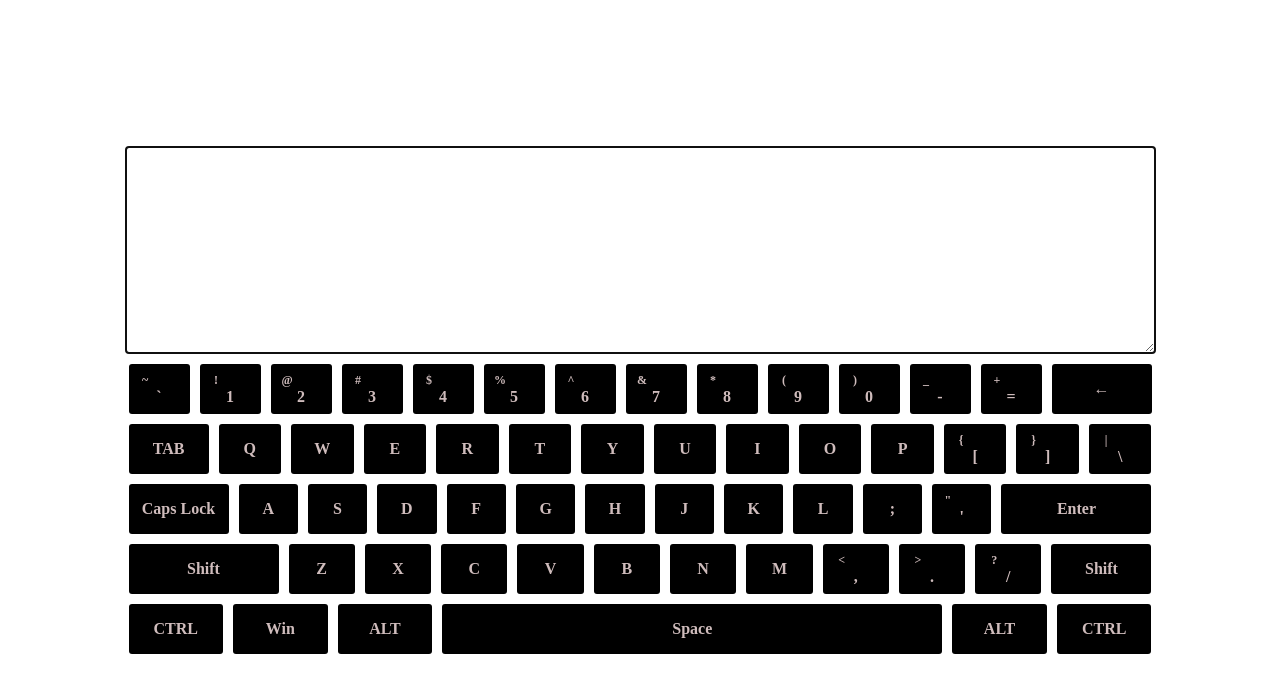
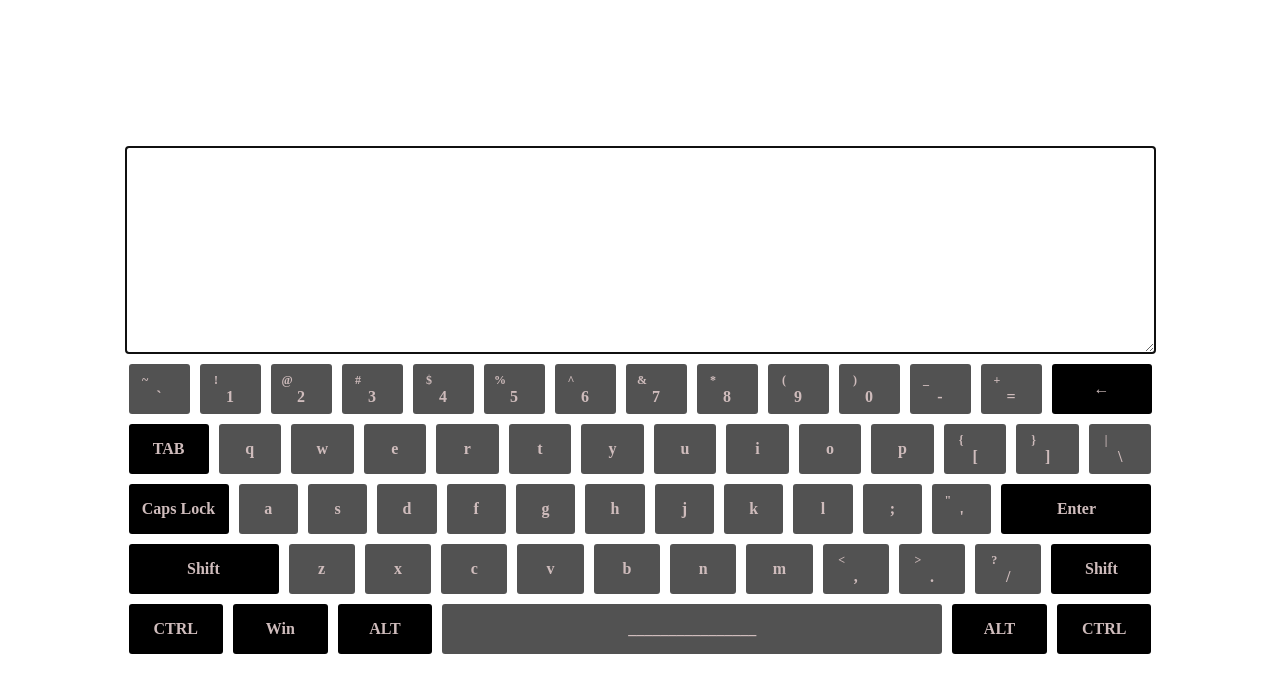
Before and after one commit to mpirog/virtual-keyboard, a plain HTML site: page index.html in a window 1280 px wide. Drawn offline with Linux system fonts and the light colour scheme.

Commit message:
feat: add upper and lover case modes

```diff
--- a/scripts/data.js
+++ b/scripts/data.js
@@ -2,128 +2,125 @@ const dataKeys = {
 
     //---------------- Row 1 --------------------
     'Backquote': {
+        isAlfabet: true,
         en: {
             desc: '`',
-            lover: '`',
-            upper: '~',
-            isAddition: true
+            value: '`',
+            additionalValue: '~',
         },
         ru: {
-            desc: 'Ё',
-            lover: 'ё',
-            upper: 'Ё'
+            desc: 'ё',
+            value: 'ё',
         }
     },
 
     'Digit1': {
+        isAlfabet: true,
         en: {
             desc: '1',
-            lover: '1',
-            upper: '!',
-            isAddition: true
+            value: '1',
+            additionalValue: '!',
         },
         ru: {
             desc: '1',
-            lover: '1',
-            upper: '!',
-            isAddition: true
+            value: '1',
+            additionalValue: '!',
         }
     },
 
     'Digit2': {
+        isAlfabet: true,
         en: {
             desc: '2',
-            lover: '2',
-            upper: '@',
-            isAddition: true
+            value: '2',
+            additionalValue: '@',
         }
     },
     'Digit3': {
+        isAlfabet: true,
         en: {
             desc: '3',
-            lover: '3',
-            upper: '#',
-            isAddition: true
+            value: '3',
+            additionalValue: '#',
         }
     },
     'Digit4': {
+        isAlfabet: true,
         en: {
             desc: '4',
-            lover: '4',
-            upper: '$',
-            isAddition: true
+            value: '4',
+            additionalValue: '$',
         }
     },
     'Digit5': {
+        isAlfabet: true,
         en: {
             desc: '5',
-            lover: '5',
-            upper: '%',
-            isAddition: true
+            value: '5',
+            additionalValue: '%',
         }
     },
     'Digit6': {
+        isAlfabet: true,
         en: {
             desc: '6',
-            lover: '6',
-            upper: '^',
-            isAddition: true
+            value: '6',
+            additionalValue: '^',
         }
     },
     'Digit7': {
+        isAlfabet: true,
         en: {
             desc: '7',
-            lover: '7',
-            upper: '&',
-            isAddition: true
+            value: '7',
+            additionalValue: '&',
         }
     },
     'Digit8': {
+        isAlfabet: true,
         en: {
             desc: '8',
-            lover: '8',
-            upper: '*',
-            isAddition: true
+            value: '8',
+            additionalValue: '*',
         }
     },
     'Digit9': {
+        isAlfabet: true,
         en: {
             desc: '9',
-            lover: '9',
-            upper: '(',
-            isAddition: true
+            value: '9',
+            additionalValue: '(',
         }
     },
     'Digit0': {
+        isAlfabet: true,
         en: {
             desc: '0',
-            lover: '0',
-            upper: ')',
-            isAddition: true
+            value: '0',
+            additionalValue: ')',
         }
     },
     'Minus': {
+        isAlfabet: true,
         en: {
             desc: '-',
-            lover: '-',
-            upper: '_',
-            isAddition: true
+            value: '-',
+            additionalValue: '_',
         }
     },
     'Equal': {
+        isAlfabet: true,
         en: {
             desc: '=',
-            lover: '=',
-            upper: '+',
-            isAddition: true
+            value: '=',
+            additionalValue: '+',
         }
     },
     'Backspace': {
         width: '100px',
         en: {
             desc: '&#8592;',
-            lover: '',
-            upper: ''
+            value: '',
         }
     },
 
@@ -132,102 +129,101 @@ const dataKeys = {
         width: '80px',
         en: {
             desc: 'TAB',
-            lover: '    ',
-            upper: ''
+            value: '    ',
         }
     },
     'KeyQ': {
+        isAlfabet: true,
         en: {
-            desc: 'Q',
-            lover: 'q',
-            upper: 'Q'
+            desc: 'q',
+            value: 'q',
         }
     },
     'KeyW': {
+        isAlfabet: true,
         en: {
-            desc: 'W',
-            lover: 'w',
-            upper: 'W'
+            desc: 'w',
+            value: 'w',
         }
     },
     'KeyE': {
+        isAlfabet: true,
         en: {
-            desc: 'E',
-            lover: 'e',
-            upper: 'E'
+            desc: 'e',
+            value: 'e',
         }
     },
     'KeyR': {
+        isAlfabet: true,
         en: {
-            desc: 'R',
-            lover: 'r',
-            upper: 'R'
+            desc: 'r',
+            value: 'r',
         }
     },
     'KeyT': {
+        isAlfabet: true,
         en: {
-            desc: 'T',
-            lover: 't',
-            upper: 'T'
+            desc: 't',
+            value: 't',
         }
     },
     'KeyY': {
+        isAlfabet: true,
         en: {
-            desc: 'Y',
-            lover: 'y',
-            upper: 'Y'
+            desc: 'y',
+            value: 'y',
         }
     },
     'KeyU': {
+        isAlfabet: true,
         en: {
-            desc: 'U',
-            lover: 'u',
-            upper: 'U'
+            desc: 'u',
+            value: 'u',
         }
     },
     'KeyI': {
+        isAlfabet: true,
         en: {
-            desc: 'I',
-            lover: 'i',
-            upper: 'I'
+            desc: 'i',
+            value: 'i',
         }
     },
     'KeyO': {
+        isAlfabet: true,
         en: {
-            desc: 'O',
-            lover: 'o',
-            upper: 'O'
+            desc: 'o',
+            value: 'o',
         }
     },
     'KeyP': {
+        isAlfabet: true,
         en: {
-            desc: 'P',
-            lover: 'p',
-            upper: 'P'
+            desc: 'p',
+            value: 'p',
         }
     },
     'BracketLeft': {
+        isAlfabet: true,
         en: {
             desc: '[',
-            lover: '[',
-            upper: '{',
-            isAddition: true
+            value: '[',
+            additionalValue: '{',
         }
     },
     'BracketRight': {
+        isAlfabet: true,
         en: {
             desc: ']',
-            lover: ']',
-            upper: '}',
-            isAddition: true
+            value: ']',
+            additionalValue: '}',
         }
     },
     'Backslash': {
+        isAlfabet: true,
         en: {
             desc: '\\',
-            lover: '\\',
-            upper: '|',
-            isAddition: true
+            value: '\\',
+            additionalValue: '|',
         }
     },
 
@@ -237,95 +233,92 @@ const dataKeys = {
         isOptinal: true,
         en: {
             desc: 'Caps Lock',
-            lover: '',
-            upper: ''
+            value: '',
         }
     },
     'KeyA': {
+        isAlfabet: true,
         en: {
-            desc: 'A',
-            lover: 'a',
-            upper: 'A'
+            desc: 'a',
+            value: 'a',
         }
     },
     'KeyS': {
+        isAlfabet: true,
         en: {
-            desc: 'S',
-            lover: 's',
-            upper: 'S'
+            desc: 's',
+            value: 's',
         }
     },
     'KeyD': {
+        isAlfabet: true,
         en: {
-            desc: 'D',
-            lover: 'd',
-            upper: 'D'
+            desc: 'd',
+            value: 'd',
         }
     },
     'KeyF': {
+        isAlfabet: true,
         en: {
-            desc: 'F',
-            lover: 'f',
-            upper: 'F'
+            desc: 'f',
+            value: 'f',
         }
     },
     'KeyG': {
+        isAlfabet: true,
         en: {
-            desc: 'G',
-            lover: 'g',
-            upper: 'G'
+            desc: 'g',
+            value: 'g',
         }
     },
     'KeyH': {
+        isAlfabet: true,
         en: {
-            desc: 'H',
-            lover: 'h',
-            upper: 'H'
+            desc: 'h',
+            value: 'h',
         }
     },
     'KeyJ': {
+        isAlfabet: true,
         en: {
-            desc: 'J',
-            lover: 'j',
-            upper: 'J'
+            desc: 'j',
+            value: 'j',
         }
     },
     'KeyK': {
+        isAlfabet: true,
         en: {
-            desc: 'K',
-            lover: 'k',
-            upper: 'K'
+            desc: 'k',
+            value: 'k',
         }
     },
     'KeyL': {
+        isAlfabet: true,
         en: {
-            desc: 'L',
-            lover: 'l',
-            upper: 'L'
+            desc: 'l',
+            value: 'l',
         }
     },
     'Semicolon': {
+        isAlfabet: true,
         en: {
             desc: ';',
-            lover: ';',
-            upper: ':'
+            value: ';',
         }
     },
     'Quote': {
+        isAlfabet: true,
         en: {
             desc: '\'',
-            lover: '\'',
-            upper: '"',
-            isAddition: true
+            value: '\'',
+            additionalValue: '"',
         }
     },
     'Enter': {
         width: '150px',
-        isOptinal: true,
         en: {
             desc: 'Enter',
-            lover: '',
-            upper: ''
+            value: "\r\n",
         }
     },
 
@@ -336,81 +329,80 @@ const dataKeys = {
         isOptinal: true,
         en: {
             desc: 'Shift',
-            lover: '',
-            upper: ''
+            value: '',
         }
     },
     'KeyZ': {
+        isAlfabet: true,
         en: {
-            desc: 'Z',
-            lover: 'z',
-            upper: 'Z'
+            desc: 'z',
+            value: 'z',
         }
     },
     'KeyX': {
+        isAlfabet: true,
         en: {
-            desc: 'X',
-            lover: 'x',
-            upper: 'X'
+            desc: 'x',
+            value: 'x',
         }
     },
     'KeyC': {
+        isAlfabet: true,
         en: {
-            desc: 'C',
-            lover: 'c',
-            upper: 'C'
+            desc: 'c',
+            value: 'c',
         }
     },
     'KeyV': {
+        isAlfabet: true,
         en: {
-            desc: 'V',
-            lover: 'v',
-            upper: 'V'
+            desc: 'v',
+            value: 'v',
         }
     },
     'KeyB': {
+        isAlfabet: true,
         en: {
-            desc: 'B',
-            lover: 'b',
-            upper: 'B'
+            desc: 'b',
+            value: 'b',
         }
     },
     'KeyN': {
+        isAlfabet: true,
         en: {
-            desc: 'N',
-            lover: 'n',
-            upper: 'N'
+            desc: 'n',
+            value: 'n',
         }
     },
     'KeyM': {
+        isAlfabet: true,
         en: {
-            desc: 'M',
-            lover: 'm',
-            upper: 'M'
+            desc: 'm',
+            value: 'm',
         }
     },
     'Comma': {
+        isAlfabet: true,
         en: {
             desc: ',',
-            lover: ',',
-            upper: '<',
-            isAddition: true
+            value: ',',
+            additionalValue: '<',
         }
     },
     'Period': {
+        isAlfabet: true,
         en: {
             desc: '.',
-            lover: '.',
-            upper: '>',
-            isAddition: true
+            value: '.',
+            additionalValue: '>',
         }
     },
     'Slash': {
+        isAlfabet: true,
         en: {
             desc: '/',
-            lover: '/',
-            upper: '?',
-            isAddition: true
+            value: '/',
+            additionalValue: '?',
         }
     },
     'ShiftRight': {
@@ -418,8 +410,7 @@ const dataKeys = {
         isOptinal: true,
         en: {
             desc: 'Shift',
-            lover: '',
-            upper: ''
+            value: '',
         }
     },
 
@@ -428,48 +419,43 @@ const dataKeys = {
         isOptinal: true,
         en: {
             desc: 'CTRL',
-            lover: '',
-            upper: ''
+            value: '',
         }
     },
     'MetaLeft': {
         isOptinal: true,
         en: {
             desc: 'Win',
-            lover: '',
-            upper: ''
+            value: '',
         }
     },
     'AltLeft': {
         isOptinal: true,
         en: {
             desc: 'ALT',
-            lover: '',
-            upper: ''
+            value: '',
         }
     },
     'Space': {
         width: '500px',
+        isAlfabet: true,
         en: {
-            desc: 'Space',
-            lover: ' ',
-            upper: ' '
+            desc: '________________',
+            value: ' ',
         }
     },
     'AltRight': {
         isOptinal: true,
         en: {
             desc: 'ALT',
-            lover: '',
-            upper: ''
+            value: '',
         }
     },
     'ControlRight': {
         isOptinal: true,
         en: {
             desc: 'CTRL',
-            lover: '',
-            upper: ''
+            value: '',
         }
     },
 
--- a/scripts/script.js
+++ b/scripts/script.js
@@ -2,7 +2,10 @@ import {rows, dataKeys} from './data.js'
 
 let leng = 'en'
 
+let isActiveCapsLock = false
+
 const buttons = []
+const mainTextElems = []
 
 const body = document.querySelector('body')
 
@@ -16,17 +19,27 @@ const createButton = (type) => {
         btn.style.minWidth = dataKeys[type].width
     }
 
-    if (dataKeys[type][leng].isAddition) {
+    if (dataKeys[type].isAlfabet) {
+        btn.classList.add('button__alfabet')
+    }
+
+    if (dataKeys[type][leng].additionalValue) {
         const textAddition = document.createElement('div')
         textAddition.classList.add('text')
         textAddition.classList.add('text__addition')
-        textAddition.innerHTML = dataKeys[type][leng].upper
+        textAddition.innerHTML = dataKeys[type][leng].additionalValue
         btn.append(textAddition)
     }
 
     const text = document.createElement('div')
     text.classList.add('text')
+
     text.innerHTML = dataKeys[type][leng].desc
+
+    if (dataKeys[type].isAlfabet) {
+        mainTextElems.push(text)
+    }
+
     btn.append(text)
 
     return btn
@@ -71,6 +84,14 @@ rows.forEach(row => {
     wrapper.append(createRow(row))
 })
 
+const changeUpperCase = () => {
+    isActiveCapsLock = !isActiveCapsLock
+
+    mainTextElems.forEach(elem => {
+        elem.innerHTML = isActiveCapsLock ? elem.innerHTML.toUpperCase() : elem.innerHTML.toLowerCase()
+    })
+}
+
 buttons.forEach(btn => {
     btn.addEventListener('mousedown', event => {
         buttons.forEach(el => {
@@ -83,7 +104,15 @@ buttons.forEach(btn => {
 
         const type = event.currentTarget.getAttribute('data-type')
 
-        const text = dataKeys[type][leng].lover
+        let text = dataKeys[type][leng].value
+
+        if (type === 'CapsLock') {
+            changeUpperCase()
+        }
+
+        if (isActiveCapsLock) {
+            text = text.toUpperCase()
+        }
 
         let start = textAria.selectionStart - (type === 'Backspace' ? 1 : 0)
 
--- a/styles/main.scss
+++ b/styles/main.scss
@@ -52,6 +52,10 @@ body {
 
     justify-content: center;
 
+    &__alfabet {
+        background-color: rgba(0, 0, 0, 0.678);
+    }
+
     .text {
         position: relative;
 
```
Also changed, not shown: styles/main.css, 1 other file.
